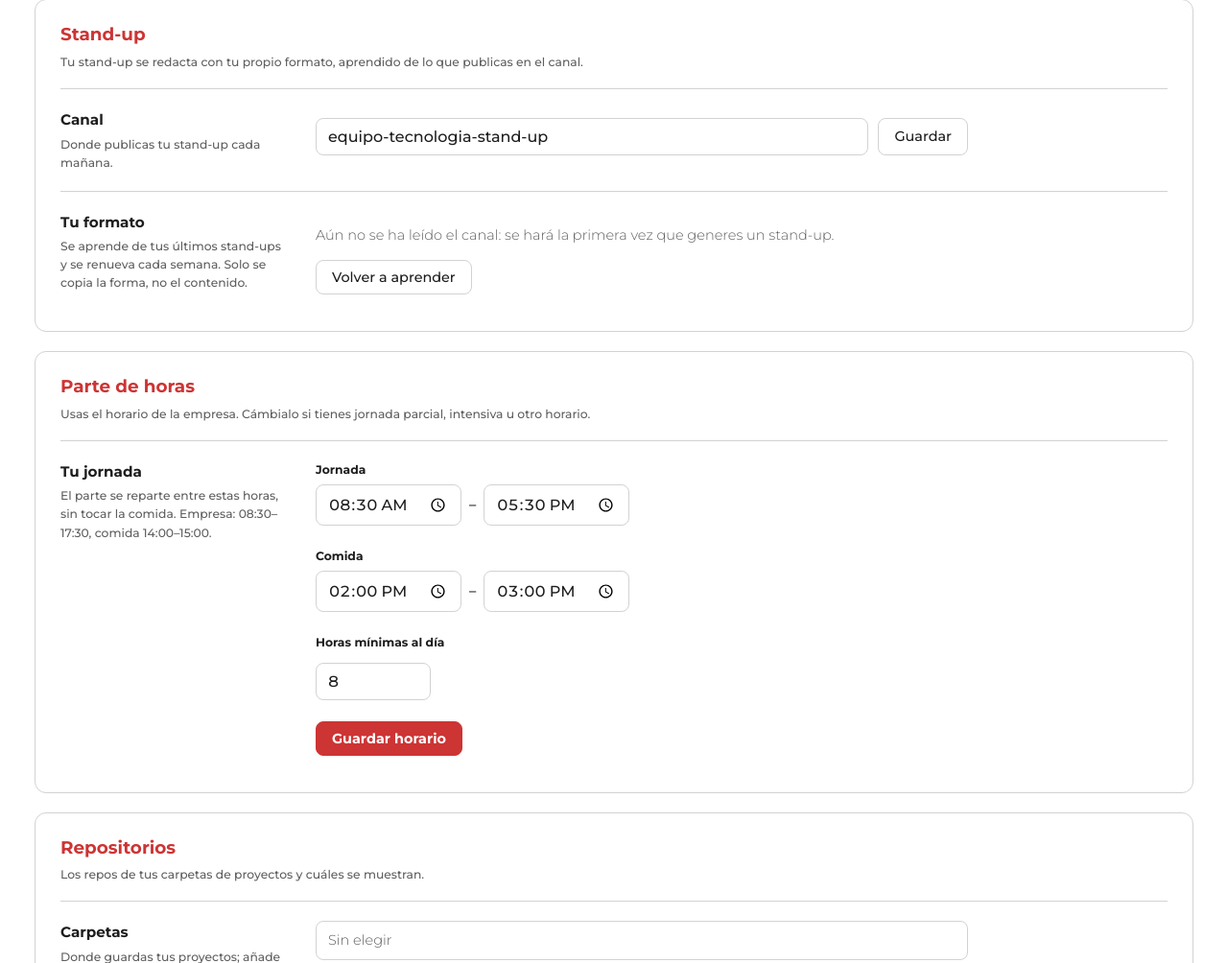
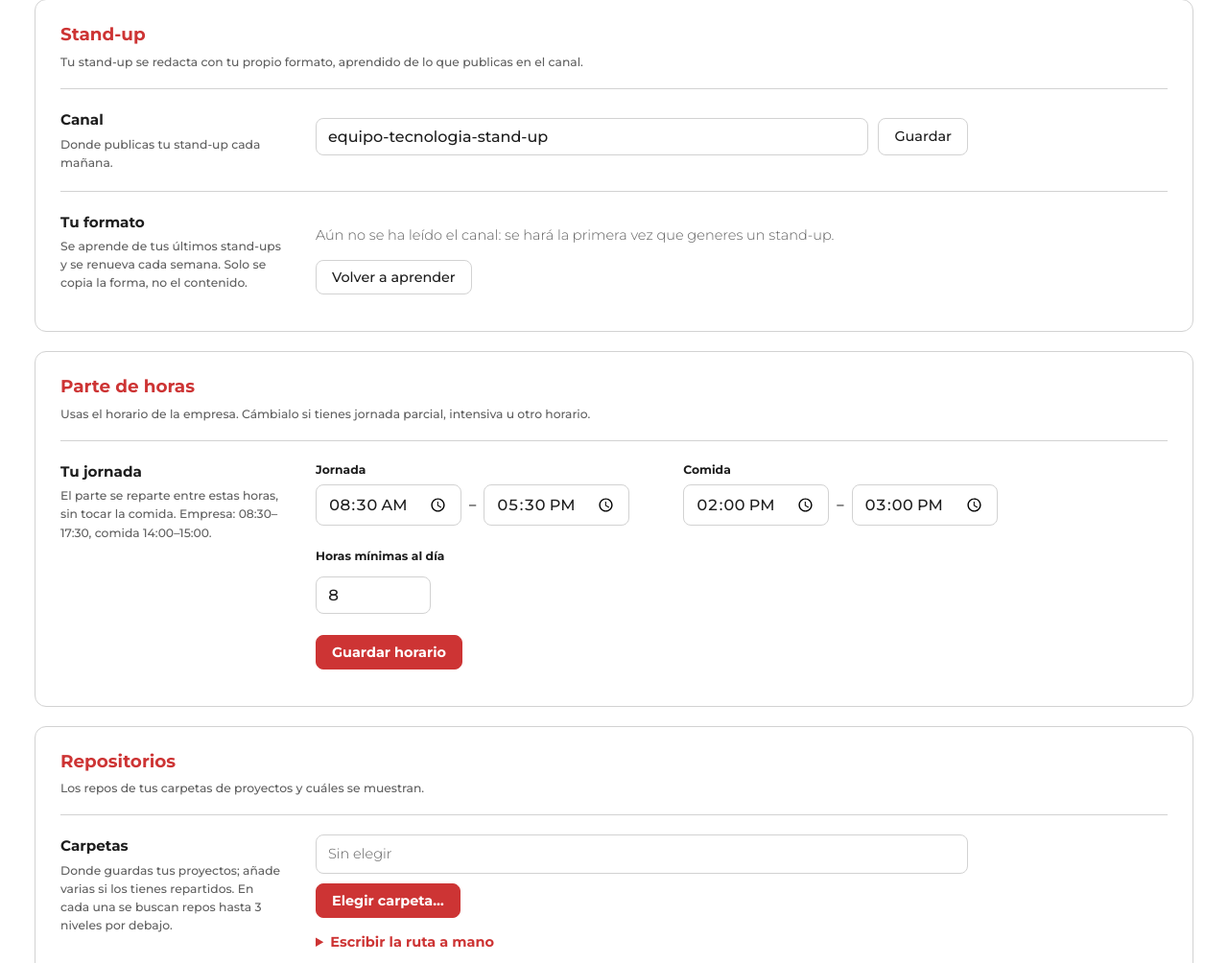
Before and after one commit to pablogarcia11/dashboard-tasks, a FastAPI app: page /settings in a window 1280 px wide. Shown: the part 1137-2141 px from the top of the page at 96% size. Run offline with FastAPI, Linux system fonts and the light colour scheme; data comes from the database, SQL or seed files in the repository; data that the repository does not hold is empty.

Commit message:
style(settings): put lunch hours to the right of the working day
- Show the day and lunch ranges on the same row with extra space between
  them; the minimum hours stay below
- On narrow screens the lunch range wraps under the working day

Co-Authored-By: Claude Sonnet 5.5 <noreply@anthropic.com>

```diff
--- a/web/static/style.css
+++ b/web/static/style.css
@@ -394,8 +394,10 @@ pre.example {
 }
 
 /* Horario del parte de horas */
-/* Jornada y comida como rangos «inicio – fin», con más aire entre un grupo y otro */
-.time-ranges { display: flex; flex-direction: column; align-items: flex-start; gap: 22px; }
+/* Jornada y comida como rangos «inicio – fin» en la misma línea, con más aire entre uno y otro; las horas
+   mínimas van debajo. Si no caben, la comida baja a la línea siguiente */
+.time-ranges { display: flex; flex-wrap: wrap; align-items: flex-start; gap: 22px 56px; }
+.time-ranges > :last-child { flex: 0 0 100%; align-items: flex-start; }
 .time-range { display: flex; flex-direction: column; gap: 6px; margin: 0; padding: 0; border: 0; min-width: 0; }
 .time-range legend, .range-label { padding: 0; margin-bottom: 6px; font-weight: 700; font-size: .85em; }
 .range { display: flex; align-items: center; gap: 8px; }
--- a/web/templates/settings.html
+++ b/web/templates/settings.html
@@ -226,7 +226,7 @@
     </div>
     {% if schedule.custom %}<span class="pill ok">Personalizado</span>{% endif %}
   </header>
-  <form class="setting-row" hx-post="/settings/timesheet" hx-swap="none">
+  <form class="setting-row setting-row-wide" hx-post="/settings/timesheet" hx-swap="none">
     <div class="setting-label">
       <h3>Tu jornada</h3>
       <p class="muted small">El parte se reparte entre estas horas, sin tocar la comida.
```
Also changed, not shown: PLAN_TECNICO.md (+1 -1 lines).
